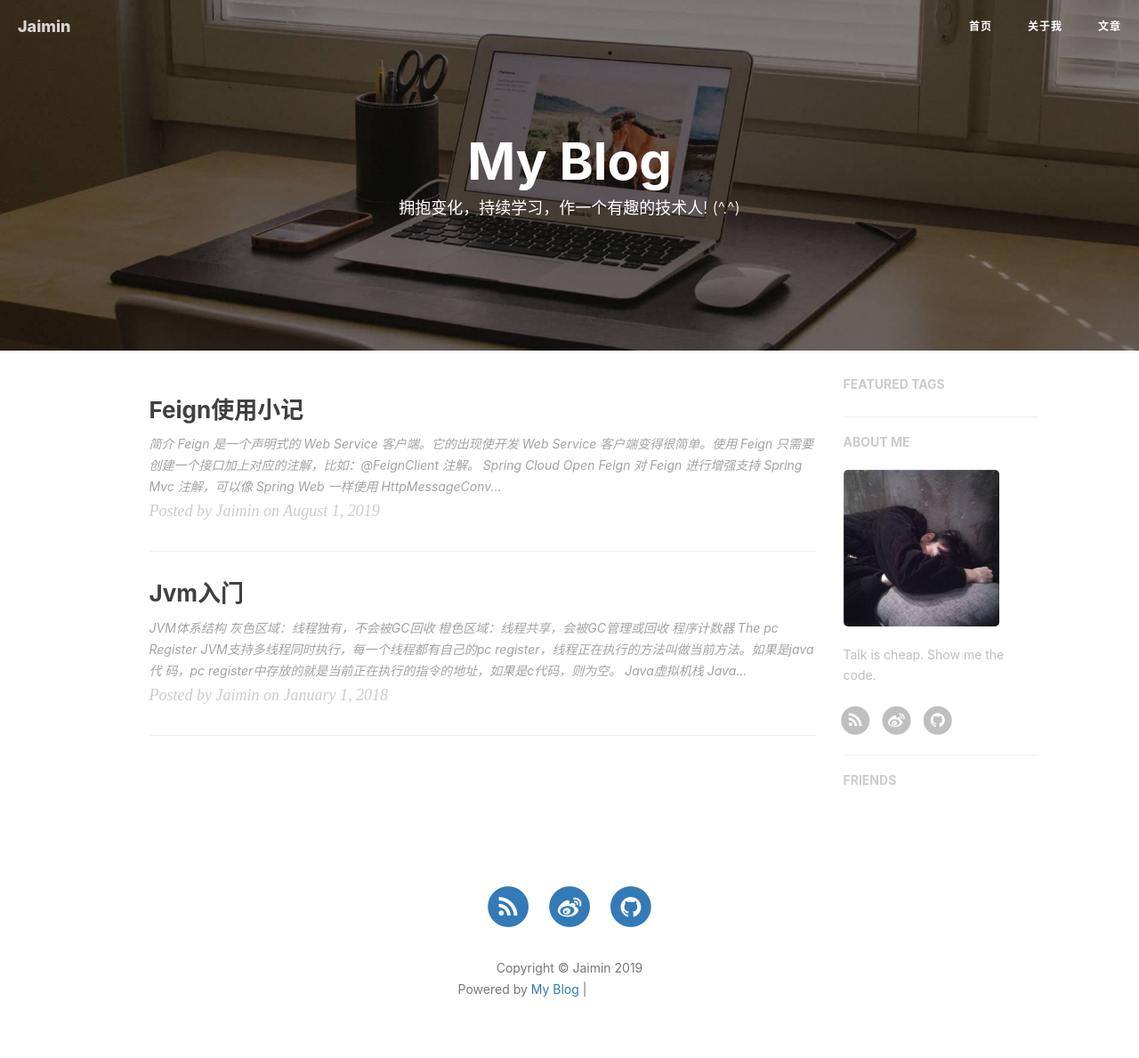
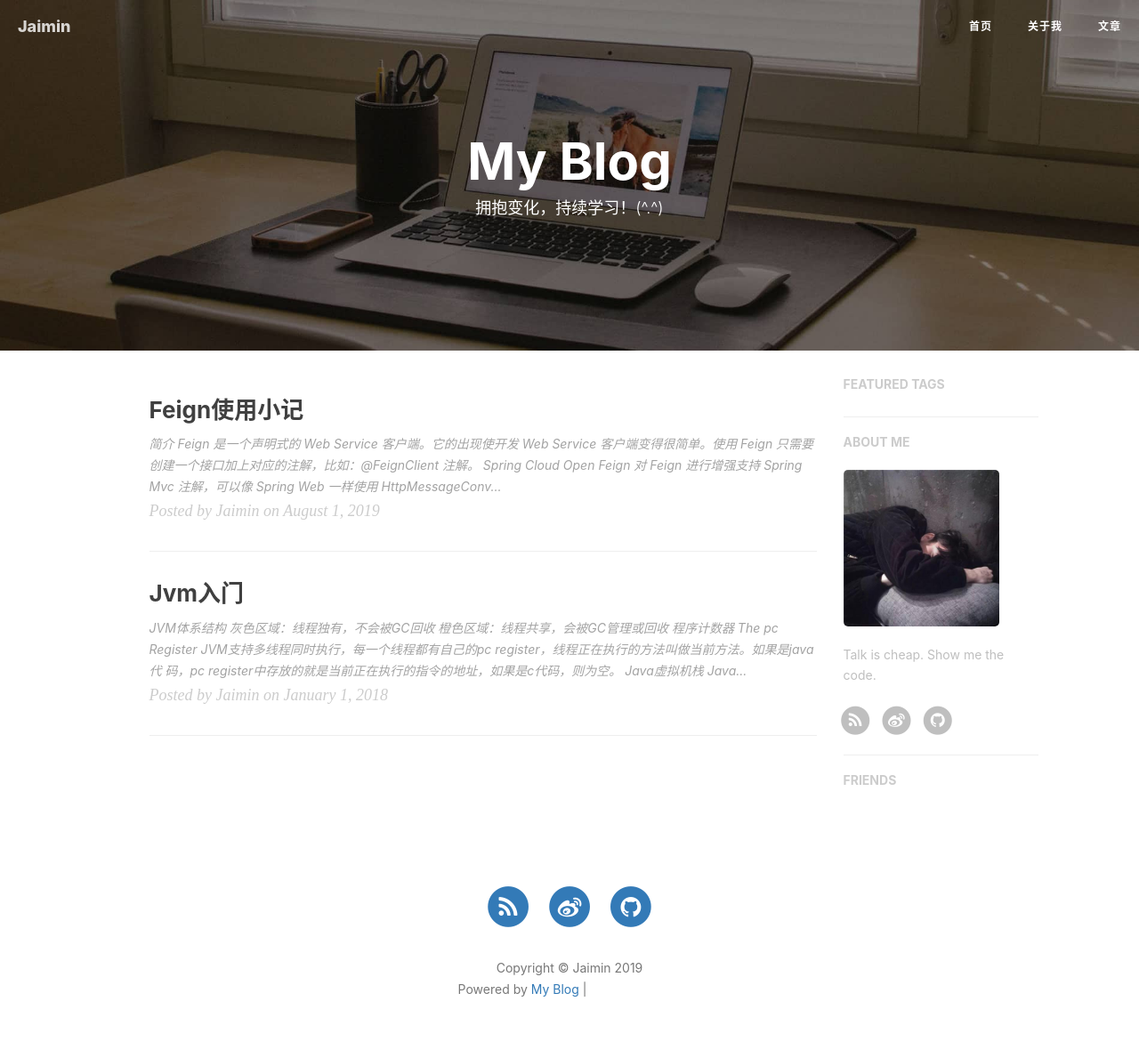
Before and after one commit to yijimin/yijimin.github.io, a Jekyll site: the page built from index.html, in a window 1280 px wide. Shown: the whole page at 89% size. Built offline with Jekyll 4.4.1, drawn with Linux system fonts in a browser that asks for light colours; nearby versions of some CDN libraries; the list of posts is cut into pages by our own code; comment, search, counter and statistics services are not loaded; grey boxes are pictures that could not be loaded.

Commit message:
更新信息

```diff
--- a/index.html
+++ b/index.html
@@ -2,7 +2,7 @@
 layout: page
 title: My Blog
 author: yijimin
-description: "拥抱变化，持续学习，作一个有趣的技术人! (^.^)"
+description: "拥抱变化，持续学习！(^.^)"
 ---
 
 {% for post in paginator.posts %}
```
